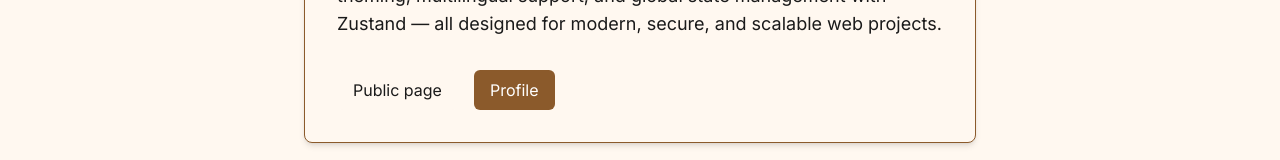
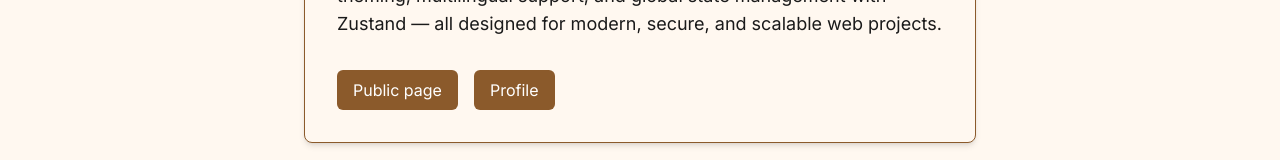
Before and after one commit to Wladyslaw13/Auth-Dashboard, a Next.js app: page / in a window 1280 px wide. Shown: the part 406-566 px from the top of the page. Built offline with nearby package versions, Linux system fonts and the light colour scheme; no server answers.

Commit message:
minor fixes

```diff
--- a/src/app/page.tsx
+++ b/src/app/page.tsx
@@ -15,7 +15,7 @@ export default function Home() {
 				<div className='flex flex-col gap-3 sm:flex-row sm:gap-4'>
 					<Link
 						href='/public'
-						className='inline-block rounded-md bg-[var(--color-bg)] px-4 py-2 text-center text-[var(--color-text)] transition-colors hover:bg-[var(--color-accent)] hover:text-white focus:outline-none focus-visible:ring-2 focus-visible:ring-[var(--color-accent)]'
+						className='inline-block rounded-md bg-[var(--color-accent)] px-4 py-2 text-center text-white transition-opacity hover:opacity-90 focus:outline-none focus-visible:ring-2 focus-visible:ring-[var(--color-accent)]'
 					>
 						{t('common.public')}
 					</Link>
```
